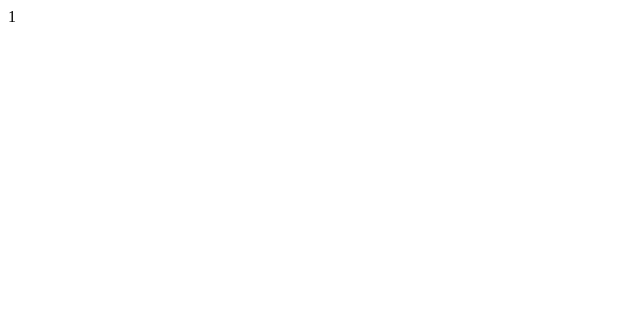
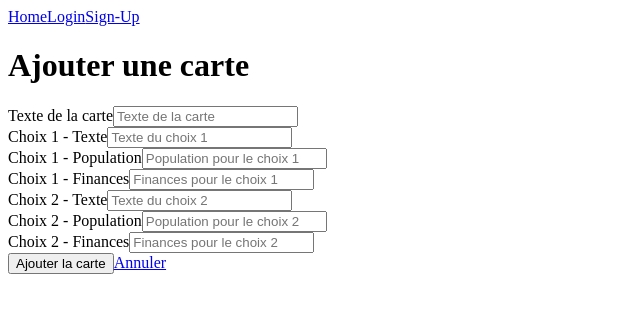
Before and after one commit to Ascenssucreausucre/EasyCrea, a React (Vite) app: page /deck/ajouter/1 in a window 1280 px wide. Shown: the top 312 px of the page, without its empty margins (0-640 px from the left). Built offline with nearby package versions, Linux system fonts and the light colour scheme.

Commit message:
journée de dure labeur

```diff
--- a/src/components/NavBar.jsx
+++ b/src/components/NavBar.jsx
@@ -1,52 +1,34 @@
-import React, { useEffect, useState } from "react";
-import { useNavigate } from "react-router-dom";
 import { NavLink } from "react-router-dom";
-import { jwtDecode } from "jwt-decode"; // Utilisation de jwtDecode sans erreur
+import { useUser } from "../context/UserContext";
 
 export function NavBar() {
-  const [userData, setUserData] = useState(null);
-  const navigate = useNavigate();
-
-  useEffect(() => {
-    const token = localStorage.getItem("token");
-
-    if (token) {
-      try {
-        // Décoder le token JWT pour extraire les informations utilisateur
-        const decoded = jwtDecode(token); // Utilisation de jwtDecode
-        setUserData(decoded); // Stocker les données de l'utilisateur dans l'état
-      } catch (error) {
-        console.error("Erreur lors du décodage du token", error);
-        localStorage.removeItem("token"); // Supprimer le token invalide
-        navigate("/login"); // Rediriger vers la page de login
-      }
-    }
-  }, [navigate]);
-
-  const handleLogout = () => {
-    localStorage.removeItem("token"); // Supprimer le token
-    setUserData(null); // Réinitialiser l'état utilisateur
-    navigate("/login"); // Rediriger vers la page de login
-  };
+  const { userData, logout } = useUser();
 
   return (
     <header>
-      <nav>
-        <NavLink to={"/"}>Home</NavLink>
+      <nav className="navbar">
+        <NavLink to="/" className="nav-link">
+          Home
+        </NavLink>
 
         {userData ? (
           <>
-            <NavLink to={`/createur/${userData.id_createur}`}>Profil</NavLink>
-            <button onClick={handleLogout} className="button logout-btn">
+            <NavLink
+              to={`/createur/${userData.id_createur}`}
+              className="nav-link"
+            >
+              Profil
+            </NavLink>
+            <button onClick={logout} className="button logout-btn">
               Déconnexion
             </button>
           </>
         ) : (
           <>
-            <NavLink to={"/login"} className="button login-btn">
+            <NavLink to="/login" className="button login-btn">
               Login
             </NavLink>
-            <NavLink to={"/sign-up"} className="button sign-up-btn">
+            <NavLink to="/sign-up" className="button sign-up-btn">
               Sign-Up
             </NavLink>
           </>
--- a/src/context/UserContext.jsx
+++ b/src/context/UserContext.jsx
@@ -1,24 +1,18 @@
-// src/context/UserContext.js
-
 import React, { createContext, useContext, useState, useEffect } from "react";
 import { jwtDecode } from "jwt-decode";
 
-// Créer un contexte
 const UserContext = createContext();
 
-// Créer un provider pour ce contexte
 export const UserProvider = ({ children }) => {
   const [userData, setUserData] = useState(null);
 
+  // Décoder le token si présent dans le localStorage au démarrage
   useEffect(() => {
-    // Lire le token depuis localStorage
     const token = localStorage.getItem("token");
-
     if (token) {
       try {
-        // Décoder le token
         const decoded = jwtDecode(token);
-        setUserData(decoded); // Stocker l'utilisateur décodé dans le state
+        setUserData(decoded);
       } catch (error) {
         console.error("Erreur lors du décodage du token", error);
         localStorage.removeItem("token");
@@ -26,14 +20,23 @@ export const UserProvider = ({ children }) => {
     }
   }, []);
 
+  // Fonction pour gérer la connexion
+  const login = (token) => {
+    localStorage.setItem("token", token);
+    const decoded = jwtDecode(token);
+    setUserData(decoded);
+  };
+
+  const logout = () => {
+    localStorage.removeItem("token");
+    setUserData(null);
+  };
+
   return (
-    <UserContext.Provider value={{ userData, setUserData }}>
+    <UserContext.Provider value={{ userData, login, logout }}>
       {children}
     </UserContext.Provider>
   );
 };
 
-// Créer un hook personnalisé pour accéder aux données utilisateur
-export const useUser = () => {
-  return useContext(UserContext);
-};
+export const useUser = () => useContext(UserContext);
--- a/src/pages/AjouterCarte.jsx
+++ b/src/pages/AjouterCarte.jsx
@@ -1,10 +1,168 @@
-import { useParams } from "react-router-dom";
+import { useState } from "react";
+import { useNavigate, useParams } from "react-router-dom";
+import { NavBar } from "../components/Navbar";
+import { Input } from "../components/Input";
 
 export function AjouterCarte() {
-  const { id } = useParams();
+  const { id } = useParams(); // Récupère l'ID du deck depuis l'URL
+  const navigate = useNavigate();
+
+  // Etat local pour gérer les données du formulaire
+  const [formData, setFormData] = useState({
+    texte_carte: "",
+    valeurs_choix1_texte: "",
+    valeurs_choix1_population: "",
+    valeurs_choix1_finances: "",
+    valeurs_choix2_texte: "",
+    valeurs_choix2_population: "",
+    valeurs_choix2_finances: "",
+    deck_id: id, // Le deck_id est passé depuis l'URL
+  });
+
+  const token = localStorage.getItem("token"); // Récupère le token depuis le localStorage
+
+  // Fonction pour gérer le changement des inputs du formulaire
+  const handleChange = (e) => {
+    const { name, value } = e.target;
+    setFormData((prevData) => ({
+      ...prevData,
+      [name]: value,
+    }));
+  };
+
+  // Fonction pour gérer la soumission du formulaire
+  const handleSubmit = async (e) => {
+    e.preventDefault();
+
+    // Vérification du token
+    if (!token) {
+      alert("Vous devez être connecté pour soumettre ce formulaire.");
+      navigate("/login");
+      return;
+    }
+
+    try {
+      const response = await fetch(
+        "https://srochedix.alwaysdata.net/ReignApi/api/v1/carte", // URL de ton API
+        {
+          method: "POST",
+          headers: {
+            "Content-Type": "application/json",
+            Authorization: `Bearer ${token}`, // Ajout du token dans l'en-tête Authorization
+          },
+          body: JSON.stringify(formData), // Envoi des données du formulaire dans le corps de la requête
+        }
+      );
+      console.log(formData);
+
+      // Vérifier si la réponse est correcte (statut 200 ou 201)
+      if (!response.ok) {
+        console.log(response);
+        throw new Error("Erreur de requête. Statut HTTP: " + response.status);
+      }
+
+      // Essayer de lire la réponse en JSON
+      const responseText = await response.text();
+      console.log(responseText); // Afficher la réponse brute pour analyser son contenu
+
+      const data = responseText ? JSON.parse(responseText) : {};
+
+      if (!data) {
+        throw new Error("La réponse de l'API est vide ou mal formatée.");
+      }
+
+      alert("Carte créée avec succès !");
+      navigate("/"); // Redirection vers la page d'accueil après succès
+    } catch (error) {
+      console.error("Erreur :", error.message);
+      alert(`Une erreur est survenue : ${error.message}`);
+    }
+  };
+
   return (
     <>
-      <div>{id}</div>
+      <NavBar />
+      <div className="container mt-4">
+        <h1>Ajouter une carte</h1>
+        <form onSubmit={handleSubmit}>
+          <Input
+            label="Texte de la carte"
+            name="texte_carte"
+            type="text"
+            placeholder="Texte de la carte"
+            value={formData.texte_carte}
+            onChange={handleChange}
+            required
+          />
+
+          <Input
+            label="Choix 1 - Texte"
+            name="valeurs_choix1_texte"
+            type="text"
+            placeholder="Texte du choix 1"
+            value={formData.valeurs_choix1_texte}
+            onChange={handleChange}
+            required
+          />
+
+          <Input
+            label="Choix 1 - Population"
+            name="valeurs_choix1_population"
+            type="number"
+            placeholder="Population pour le choix 1"
+            value={formData.valeurs_choix1_population}
+            onChange={handleChange}
+            required
+          />
+
+          <Input
+            label="Choix 1 - Finances"
+            name="valeurs_choix1_finances"
+            type="number"
+            placeholder="Finances pour le choix 1"
+            value={formData.valeurs_choix1_finances}
+            onChange={handleChange}
+            required
+          />
+
+          <Input
+            label="Choix 2 - Texte"
+            name="valeurs_choix2_texte"
+            type="text"
+            placeholder="Texte du choix 2"
+            value={formData.valeurs_choix2_texte}
+            onChange={handleChange}
+            required
+          />
+
+          <Input
+            label="Choix 2 - Population"
+            name="valeurs_choix2_population"
+            type="number"
+            placeholder="Population pour le choix 2"
+            value={formData.valeurs_choix2_population}
+            onChange={handleChange}
+            required
+          />
+
+          <Input
+            label="Choix 2 - Finances"
+            name="valeurs_choix2_finances"
+            type="number"
+            placeholder="Finances pour le choix 2"
+            value={formData.valeurs_choix2_finances}
+            onChange={handleChange}
+            required
+          />
+
+          <button type="submit" className="btn btn-primary">
+            Ajouter la carte
+          </button>
+          <a href="/" className="btn btn-link text-black">
+            Annuler
+          </a>
+        </form>
+      </div>
     </>
   );
 }
--- a/src/pages/Createur.jsx
+++ b/src/pages/Createur.jsx
@@ -1,15 +1,65 @@
-import { useParams } from "react-router-dom";
 import { NavBar } from "../components/Navbar";
-import { useUser } from "../context/UserContext";
+import { useUser } from "../context/UserContext"; // Utilisation du hook personnalisé
+import { useState } from "react";
+import { useEffect } from "react";
 
 export function Createur() {
-  const userData = useUser();
-  console.log(userData);
+  const { userData } = useUser(); // Accéder aux données utilisateur
+
+  async function getUserCards() {
+    const userId = userData?.id_createur;
+    try {
+      const response = await fetch(
+        `https://srochedix.alwaysdata.net/ReignApi/api/v1/cartes/createur/${userId}`
+      );
+      const data = await response.json();
+      if (data && Array.isArray(data.deck)) {
+        return data; // Retourner la liste correcte
+      } else {
+        console.error("Données inattendues:", data);
+        return []; // Retourner un tableau vide si la structure est incorrecte
+      }
+    } catch (error) {
+      console.error("Erreur lors de la récupération des informations", error);
+      return []; // Retourner un tableau vide en cas d'erreur
+    }
+  }
+
+  const [infos, setInfos] = useState([]); // État pour stocker les données récupérées
+
+  useEffect(() => {
+    // Appel de la fonction getDeck lorsque le composant est monté
+    async function fetchData() {
+      const data = await getUserCards();
+      setInfos(data); // Mise à jour de l'état avec les données récupérées
+      console.log(data);
+    }
+    fetchData();
+  }, []);
+
+  if (!userData) {
+    return <div>Chargement...</div>; // Afficher un message ou rediriger si nécessaire
+  }
 
   return (
-    <>
+    <div>
       <NavBar />
-      <h1>Profil de {userData.userData.nom_createur}</h1>
-    </>
+      <h1>Profil du créateur</h1>
+      <p>Nom du créateur: {userData.nom_createur}</p>
+      {infos.length > 0 ? (
+        <div>
+          {infos.deck.map((deck) => (
+            <div key={deck.id_deck}>
+              <h3>{deck.titre_deck}</h3>
+              <p>Nombre de cartes : {deck.nb_cartes}</p>
+              <p>Date de début : {deck.date_debut}</p>
+              <p>Date de fin : {deck.date_fin_deck}</p>
+            </div>
+          ))}
+        </div>
+      ) : (
+        <p>Chargement des decks...</p>
+      )}
+    </div>
   );
 }
--- a/src/pages/Home.jsx
+++ b/src/pages/Home.jsx
@@ -8,8 +8,6 @@ async function getDeck() {
       `https://srochedix.alwaysdata.net/ReignApi/api/v1/decks`
     );
     const data = await response.json();
-
-    console.log(data.decks);
 
     // Assure-toi que "data" contient bien une liste
     if (data && Array.isArray(data.decks)) {
--- a/src/pages/Login.jsx
+++ b/src/pages/Login.jsx
@@ -2,6 +2,7 @@ import React, { useState } from "react";
 import { useNavigate } from "react-router-dom";
 import { NavBar } from "../components/Navbar";
 import { Input } from "../components/Input";
+import { useUser } from "../context/UserContext"; // Importer useUser
 
 export function Login() {
   const [formData, setFormData] = useState({
@@ -9,6 +10,7 @@ export function Login() {
     mdp_createur: "",
   });
 
+  const { login } = useUser(); // Utilise login pour mettre à jour le contexte
   const navigate = useNavigate();
 
   const handleChange = (e) => {
@@ -39,11 +41,8 @@ export function Login() {
         throw new Error(data.error || "Erreur lors de la connexion");
       }
 
-      // Sauvegarde du token JWT
-      localStorage.setItem("token", data.token);
-      console.log("Token JWT reçu :", data.token);
-
-      alert("Connexion réussie !");
+      // Utiliser login pour mettre à jour le contexte utilisateur
+      login(data.token);
       navigate("/"); // Redirection
     } catch (error) {
       console.error("Erreur :", error.message);
```
Also changed, not shown: 1 other file (tests, documents, lock files or other folders).
